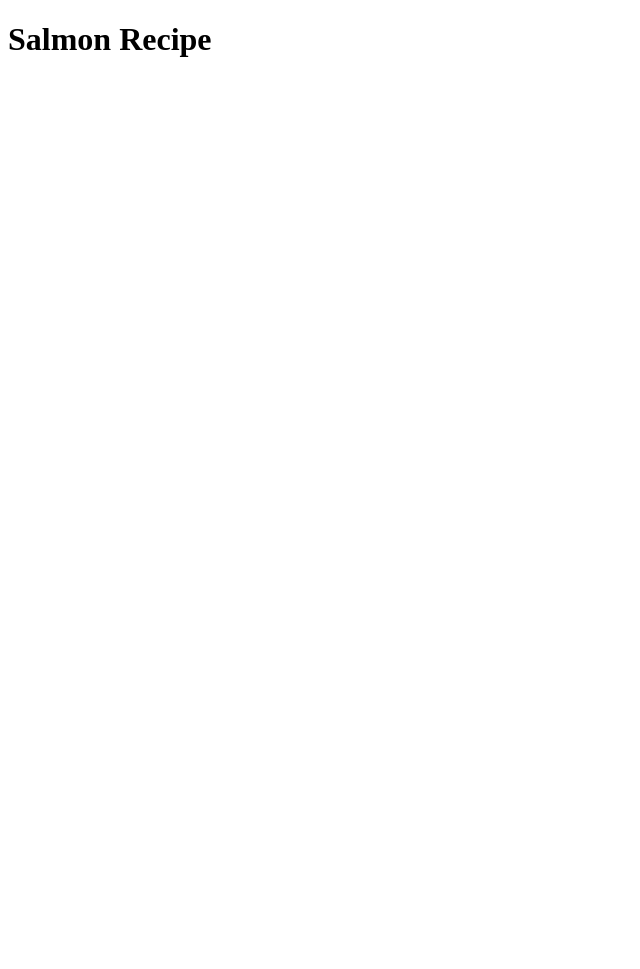
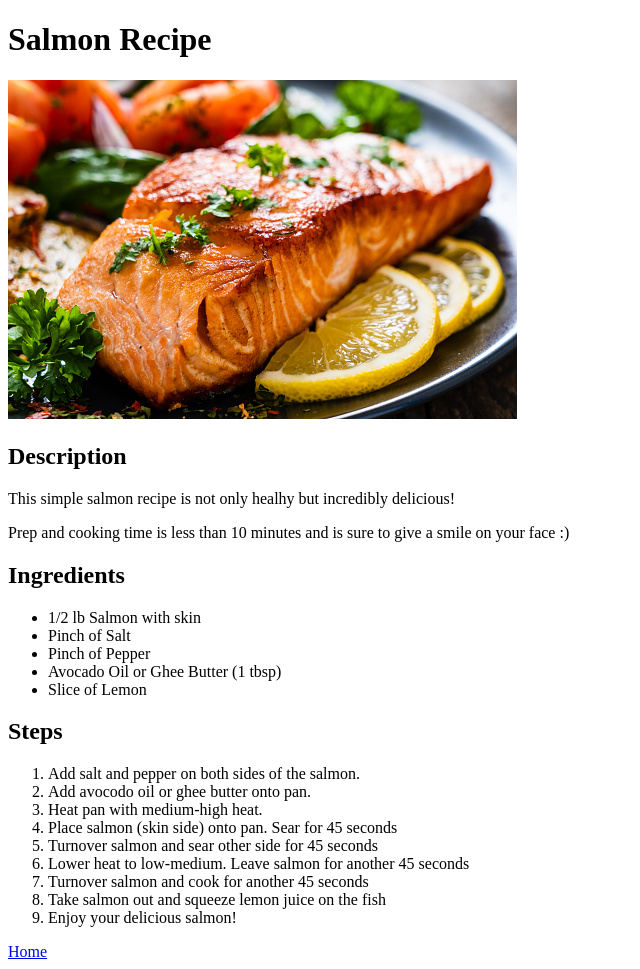
Before and after one commit to Goldukulele/Project-Recipe, a plain HTML site: page recipes/salmon.html in a window 1280 px wide. Shown: the whole page, without its empty margins (0-640 px from the left). Before the commit the page ends 800 px from the top, so only its background shows below. Drawn offline with Linux system fonts and the light colour scheme.

Commit message:
Added Salmon Recipe

```diff
--- a/recipes/salmon.html
+++ b/recipes/salmon.html
@@ -8,5 +8,35 @@
 </head>
 <body>
     <h1>Salmon Recipe</h1>
+    <img src="../images/salmon.jpg" alt="Salmon Dish">
+    <h2>Description</h2>
+    <p>
+        This simple salmon recipe is not only healhy but incredibly delicious!
+    </p>
+    <p>
+        Prep and cooking time is less than 10 minutes and is sure to give a smile on your face :)
+    </p>
+    <h2>Ingredients</h2>
+    <ul>
+        <li>1/2 lb Salmon with skin</li>
+        <li>Pinch of Salt</li>
+        <li>Pinch of Pepper</li>
+        <li>Avocado Oil or Ghee Butter (1 tbsp)</li>
+        <li>Slice of Lemon</li>
+    </ul>
+    <h2>Steps</h2>
+    <ol>
+        <li>Add salt and pepper on both sides of the salmon.</li>
+        <li>Add avocodo oil or ghee butter onto pan.</li>
+        <li>Heat pan with medium-high heat.</li>
+        <li>Place salmon (skin side) onto pan. Sear for 45 seconds</li>
+        <li>Turnover salmon and sear other side for 45 seconds</li>
+        <li>Lower heat to low-medium. Leave salmon for another 45 seconds</li>
+        <li>Turnover salmon and cook for another 45 seconds</li>
+        <li>Take salmon out and squeeze lemon juice on the fish</li>
+        <li>Enjoy your delicious salmon!</li>
+    </ol>
+
+    <a href="../index.html">Home</a>
 </body>
 </html>
```
Also changed, not shown: index.html (+4 -0 lines), images/salmon.jpg (added).
